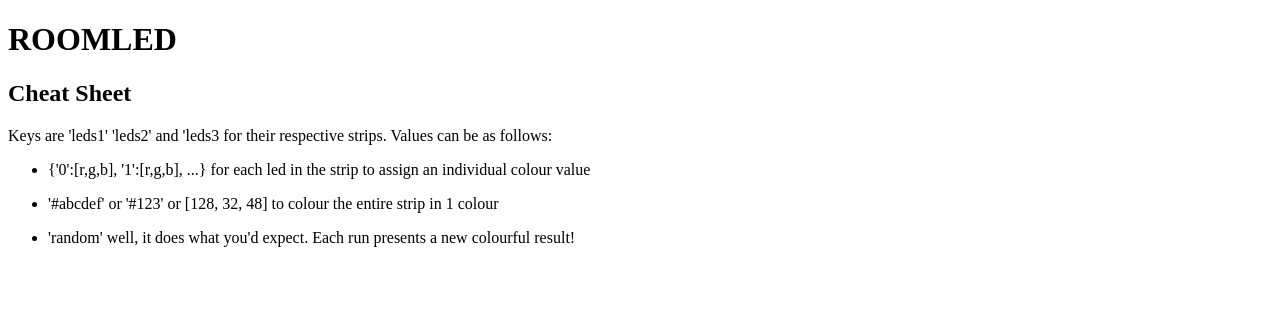
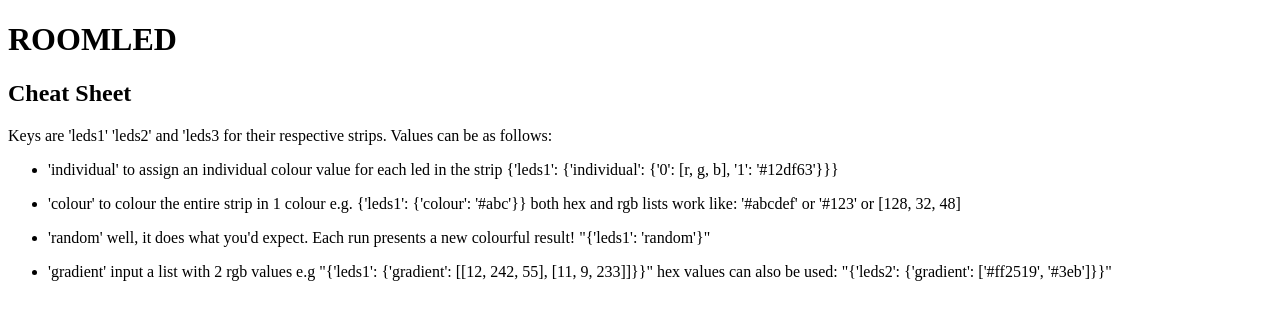
Before and after one commit to MaWalla/RoomLED, a Flask app: page / in a window 1280 px wide. Shown: the top 320 px of the page. Run offline with Flask 2, Linux system fonts and the light colour scheme.

Commit message:
Prepare NodeMCU

```diff
--- a/templates/index.html
+++ b/templates/index.html
@@ -17,18 +17,30 @@
 
         <ul>
             <li><p>
-                {'0':[r,g,b], '1':[r,g,b], ...}
+                'individual'
+                to assign an individual colour value
                 for each led in the strip
-                to assign an individual colour value
+                {'leds1': {'individual': {'0': [r, g, b], '1': '#12df63'}}}
             </p></li>
             <li><p>
+                'colour'
+                to colour the entire strip in 1 colour
+                e.g. {'leds1': {'colour': '#abc'}}
+                both hex and rgb lists work like:
                 '#abcdef' or '#123' or [128, 32, 48]
-                to colour the entire strip in 1 colour
             </p></li>
             <li><p>
                 'random'
                 well, it does what you'd expect.
                 Each run presents a new colourful result!
+                "{'leds1': 'random'}"
+            </p></li>
+            <li><p>
+                'gradient'
+                input a list with 2 rgb values
+                e.g "{'leds1': {'gradient': [[12, 242, 55], [11, 9, 233]]}}"
+                hex values can also be used:
+                "{'leds2': {'gradient': ['#ff2519', '#3eb']}}"
             </p></li>
         </ul>
     </div>
```
Also changed, not shown: NodeMCU/main.py (added).
